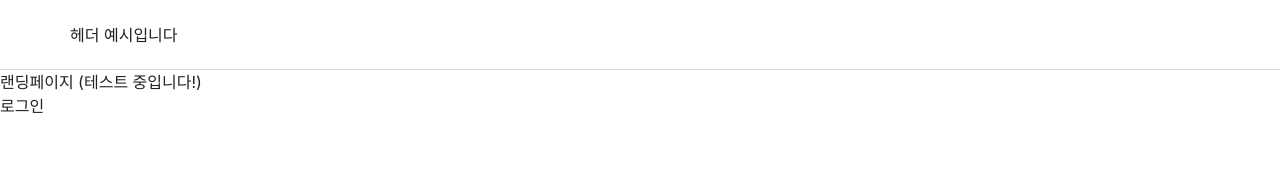
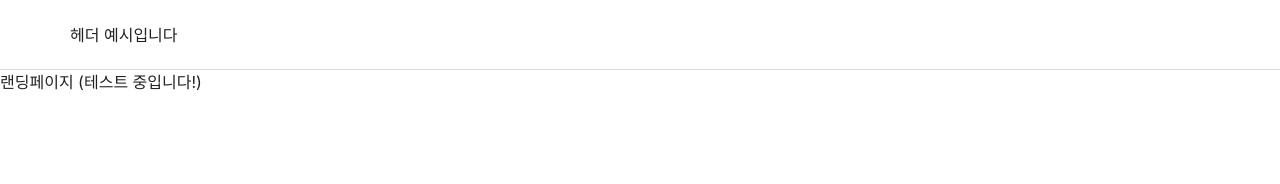
Before and after one commit to FE14-Team7-Taskify/Taskify, a Next.js app: page / in a window 1280 px wide. Shown: the top 184 px of the page. Built offline with nearby package versions, Linux system fonts and the light colour scheme; no server answers; a web font is replaced by a local one.

Commit message:
TAS-45: 미사용 버튼 제거

```diff
--- a/src/pages/index.tsx
+++ b/src/pages/index.tsx
@@ -1,14 +1,7 @@
-import { useLoginMutation } from '@/api/auth/auth.query';
-
 export default function Home() {
-  const loginMutation = useLoginMutation();
-  function onClickLogin() {
-    loginMutation.mutate({ email: 'callu_9ine@naver.com', password: 'asdasdasdasd' }); // 로그인을 원하는 이메일 및 비밀번호로 작성해주세요
-  }
   return (
     <>
       <div>랜딩페이지 (테스트 중입니다!)</div>
-      <button onClick={onClickLogin}>로그인</button>
     </>
   );
 }
```
